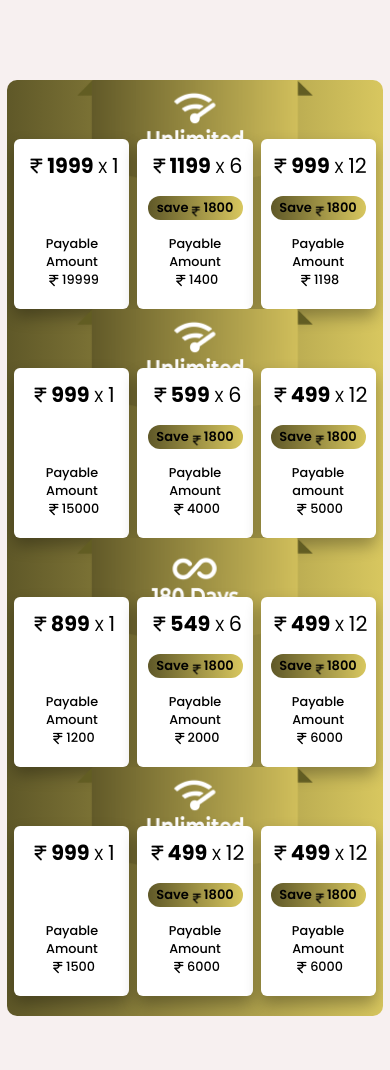
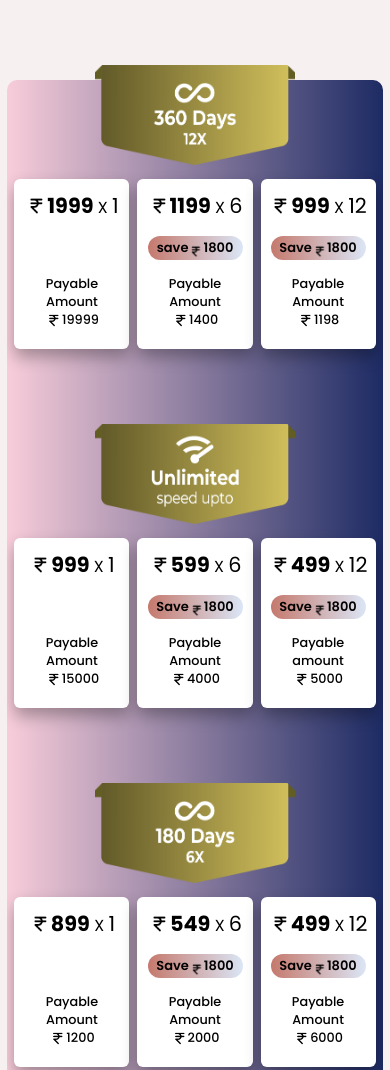
Before and after one commit to Zayyan-TSA/infranet-, a plain HTML site: page index.html in a window 390 px wide. Shown: the top 1070 px of the page. Drawn offline with Linux system fonts and the light colour scheme.

Commit message:
added changes

```diff
--- a/css/media.css
+++ b/css/media.css
@@ -8,7 +8,7 @@
 
 @media (min-width:361px) and (max-width:1024px) {
   body {
-    /* overflow: hidden; */
+    /* background-color: red; */
   }
 
   .heading {
@@ -29,6 +29,7 @@
     justify-content: center;
     flex-direction: column;
     text-align: center;
+    margin-bottom: 70px;
   }
 
   .gbps {
@@ -46,7 +47,7 @@
 
   .plan-price {
     justify-content: center;
-    margin: 10px 0;
+    margin: 40px 0;
     text-align: center;
     position: relative;
   }
--- a/css/style.css
+++ b/css/style.css
@@ -6,7 +6,7 @@
   box-sizing: border-box;
 }
 
-/* Hide scrollbar for Webkit browsers (Chrome, Safari) */
+
 ::-webkit-scrollbar {
   display: none;
 }
@@ -70,32 +70,28 @@ body {
   padding: 70px 0 20px 40px;
   border-radius: 10px;
   margin: 40px 40px;
-  background: linear-gradient(to left, #d8c75f, #5f5828);
+  background: #1D2B64;
+  /* fallback for old browsers */
+  background: -webkit-linear-gradient(to right, #F8CDDA, #1D2B64);
+  /* Chrome 10-25, Safari 5.1-6 */
+  background: linear-gradient(to right, #F8CDDA, #1D2B64);
+  /* W3C, IE 10+/ Edge, Firefox 16+, Chrome 26+, Opera 12+, Safari 7+ */
 }
+
 
 .gbps {
   display: flex;
   align-items: center;
   justify-content: center;
-  flex-direction: column;
-
+  /* flex-direction: column; */
+  /* position: relative; */
 }
 
 .gbps img {
-  height: 110px;
-  /* width: 160px; */
-  object-fit: cover;
-  /* position: relative; */
+  height: 100px;
+  width: 200px;
   position: absolute;
-  top: -20px;
-  gap: 20px;
-  /* left: 20px; */
-  /* z-index: 1; */
-  /* bottom: 20px; */
-  /* left: -20px; */
-  /* display: none; */
-
-
+  /* top: 10px; */
 }
 
 .plan-price {
@@ -108,10 +104,8 @@ body {
 
 .plans {
   margin: 20px 0;
-  /* display: flex;
-  align-items: center; */
-  position: relative;
-  flex-direction: row;
+  display: flex;
+  align-items: center;
 }
 
 #price-tags {
@@ -170,8 +164,9 @@ h3 {
 }
 
 .save {
-  background: linear-gradient(to left, #d8c75f, #5f5828);
-  background-color: #F2CA15;
+  background: #DBE6F6;
+  background: -webkit-linear-gradient(to right, #C5796D, #DBE6F6);
+  background: linear-gradient(to right, #C5796D, #DBE6F6);
   padding: 4px 5px;
   border-radius: 12px;
   font-weight: 600;
@@ -185,7 +180,6 @@ h3 {
 
 .save img {
   height: 15px;
-  /* display: block; */
 }
 
 
@@ -203,20 +197,4 @@ img {
   height: 22px;
 }
 
-.banner-images {
-  display: flex;
-  align-items: flex-start;
-  justify-content: flex-start;
-  /* position: absolute; */
-}
-
-.banner-images img {
-  height: 100px;
-  width: 210px;
-  z-index: 1;
-  top: -30px;
-  position: absolute;
-  /* bottom: 28px; */
-}
-
 /* yellow blue white black */
--- a/index.html
+++ b/index.html
@@ -18,7 +18,7 @@
       <div class="connection-plans">
         <div class="plans">
           <div class="gbps">
-            <img src="img/Unlimited.png" alt="">
+            <img src="img/360.png" alt="">
             <h3>1 Gbps <span class=" speed">Speed</span></h3>
           </div>
           <div class="plan-price">
@@ -151,7 +151,7 @@
 
         <div class="plans">
           <div class="gbps">
-            <img src="img/Unlimited.png" alt="">
+            <img src="img/30.png" alt="">
             <h3>200 Mbps <span class="speed">Speed</span></h3>
           </div>
           <div class="plan-price">
```
